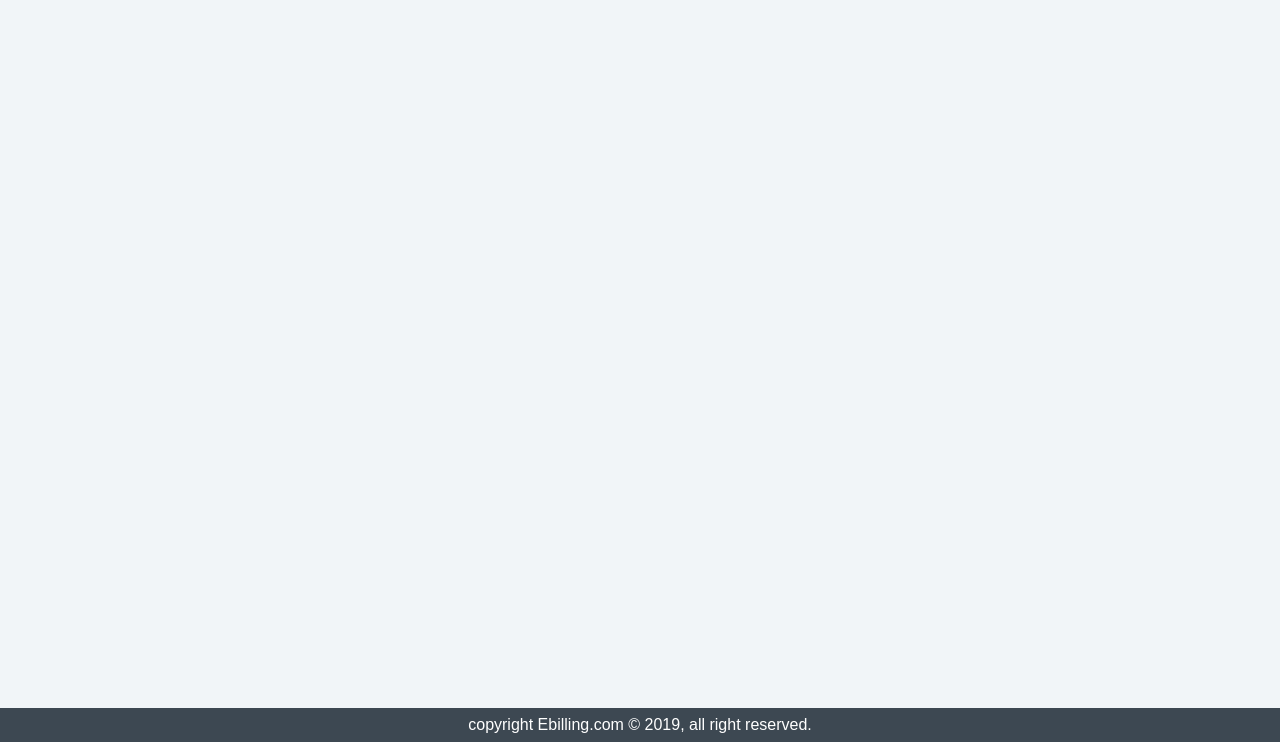
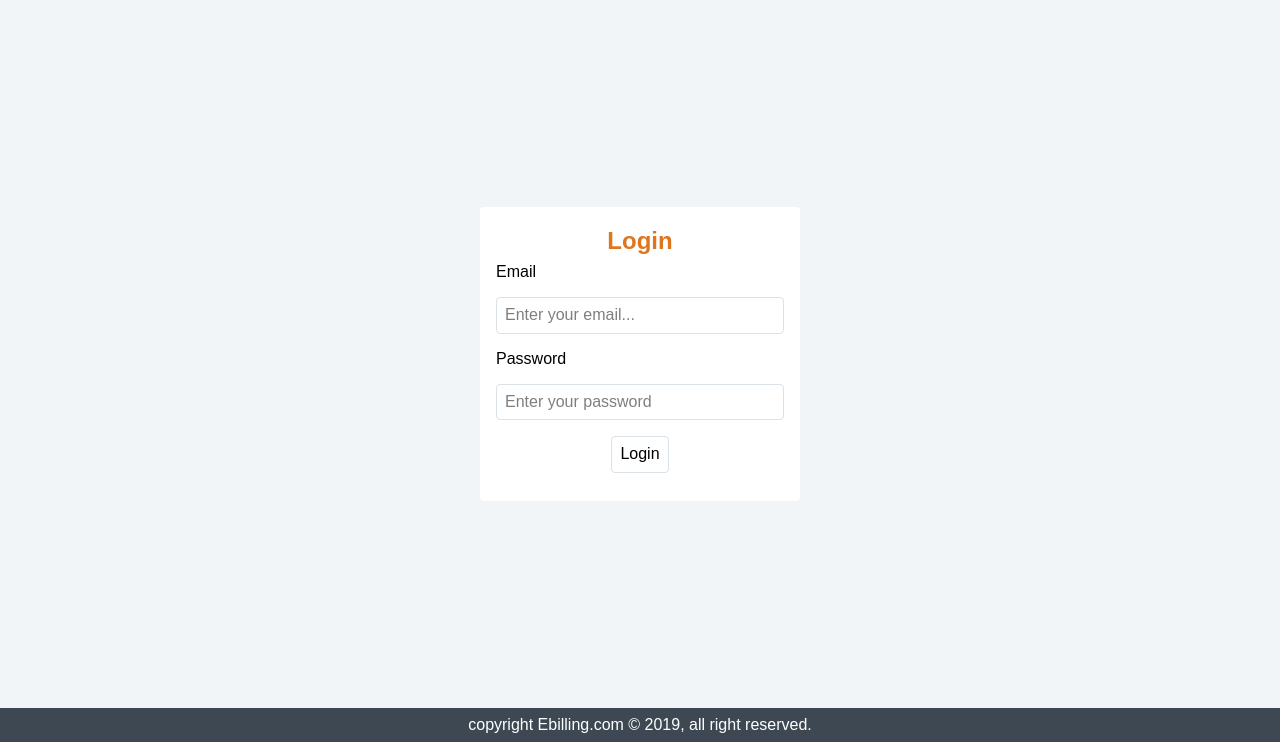
Before and after one commit to vikashprajapati/E-Billing, a PHP site: page /login.php in a window 1280 px wide. Shown: the part 58-800 px from the top of the page. Run offline with PHP 8.4, Linux system fonts and the light colour scheme.

Commit message:
login page completed

```diff
--- a/login.php
+++ b/login.php
@@ -3,9 +3,19 @@
 </head>
 <body class="bg-grey-lighter h-screen flex flex-col">
     <?php include_once('resources/views/navbar.php') ?>
-    <main class="flex flex-1 flex-col mx-5">
-        <div class="content flex flex-1 my-2 ">
-        </div>
+    <main class="flex flex-1 flex-col">
+            <div class="Login-container bg-white w-1/4 m-auto px-4 py-5 rounded">
+                <h2 class="text-orange-dark text-center">Login</h2>
+                <form action="#" class="flex flex-col">
+                    <label class="my-2">Email</label>
+                    <input class="my-2 p-2 border rounded" type="email" name="email" placeholder="Enter your email...">
+                    <label class="my-2">Password</label>
+                    <input class="my-2 p-2 border rounded" type="password" name="password" placeholder="Enter your password">
+                    <div class="text-center">
+                        <button class="my-2 p-2 border rounded hover:bg-orange-dark hover:text-white" type="submit" value="submit">Login</button>
+                    </div>
+                </form>
+            </div>
     </main>
 
     <?php include_once('resources/views/footer.php') ?>
--- a/resources/sass/variables.sass
+++ /dev/null
@@ -1,2 +0,0 @@
-$primary-color: #DE751F
-$secondary-color:
--- a/webpack.mix.js
+++ b/webpack.mix.js
@@ -5,5 +5,5 @@ mix.sass('resources/sass/main.sass', 'static/css/main.css')
     .tailwind()
     .browserSync({
         files: ['./**/*'],
-        proxy: 'localhost:8000'
+        proxy: 'web.test'
     });
```
